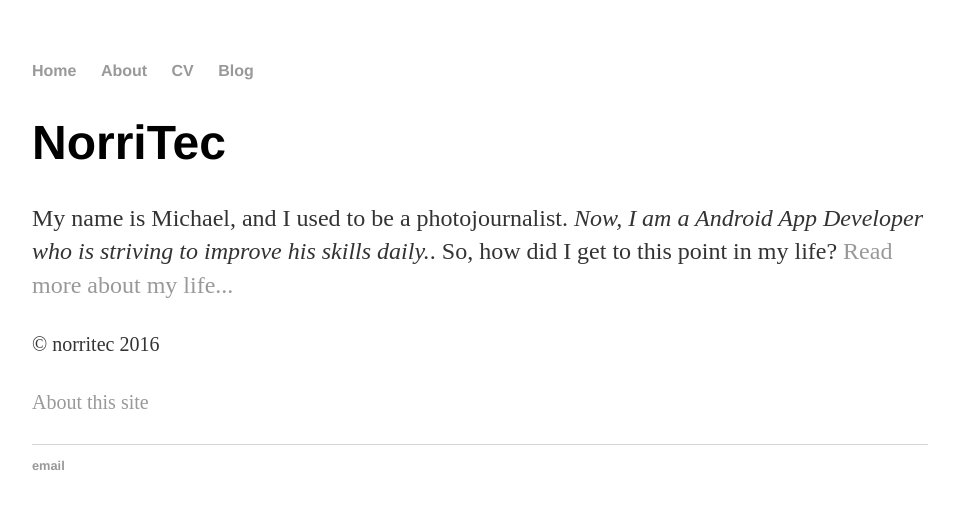
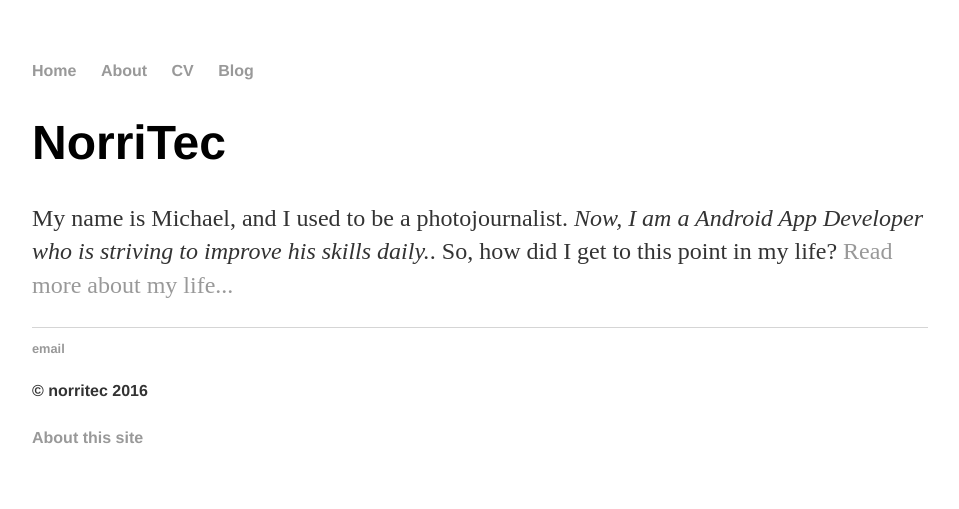
Before and after one commit to norritec/norritec.github.io, a Jekyll site: the page built from index.html, in a window 1280 px wide. Shown: the top 509 px of the page, without its empty margins (160-1119 px from the left). Built offline with Jekyll 4.4.1, drawn with Linux system fonts in a browser that asks for light colours.

Commit message:
Change the footer

```diff
--- a/_layouts/default.html
+++ b/_layouts/default.html
@@ -26,6 +26,10 @@
   <footer>
    <ul>
    <li><a href="mailto:norritec@gmail.com">email</a></li>
+   <p><small>&copy; norritec 2016</small></p>
+    </div>
+    <div class="col-sm-4">
+    <p class="pull-right"><small><a href="/about" title="About this site">About this site</a></small></p>
    </ul>
   </footer>
   </body>
--- a/index.html
+++ b/index.html
@@ -7,14 +7,3 @@
       <h1>NorriTec</h1>
       <p>My name is Michael, and I used to be a photojournalist. <em>Now, I am a Android App Developer who is striving to improve his skills daily.</em>. So, how did I get to this point in my life? <a href="/about">Read more about my life...</a></p>
     </div>
-
-            <div class="footer">
-    <div class="row">
-    <div class="col-sm-8">
-    <p><small>&copy; norritec 2016</small></p>
-    </div>
-    <div class="col-sm-4">
-    <p class="pull-right"><small><a href="/about" title="About this site">About this site</a></small></p>
-    </div>
-    </div>
-</div> <!-- /footer -->
```
Also changed, not shown: cv/index.html (+0 -12 lines).
